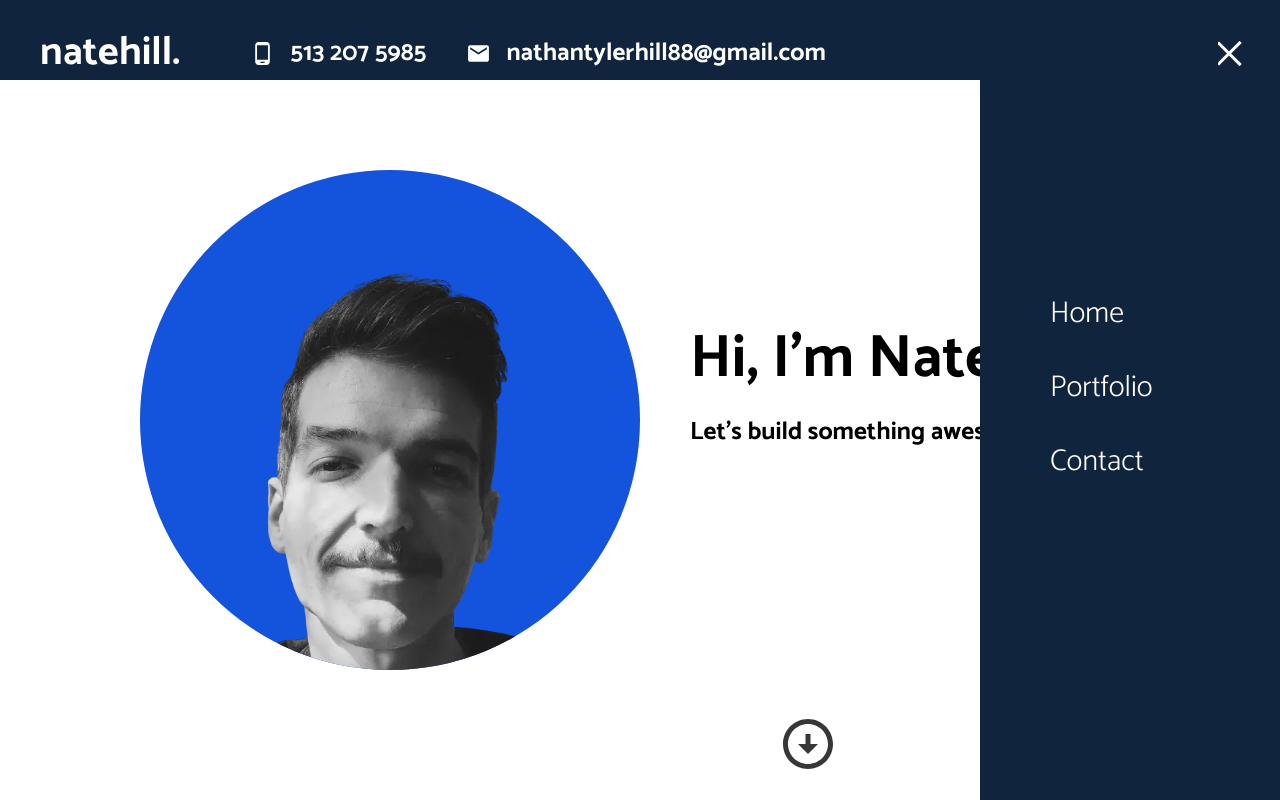
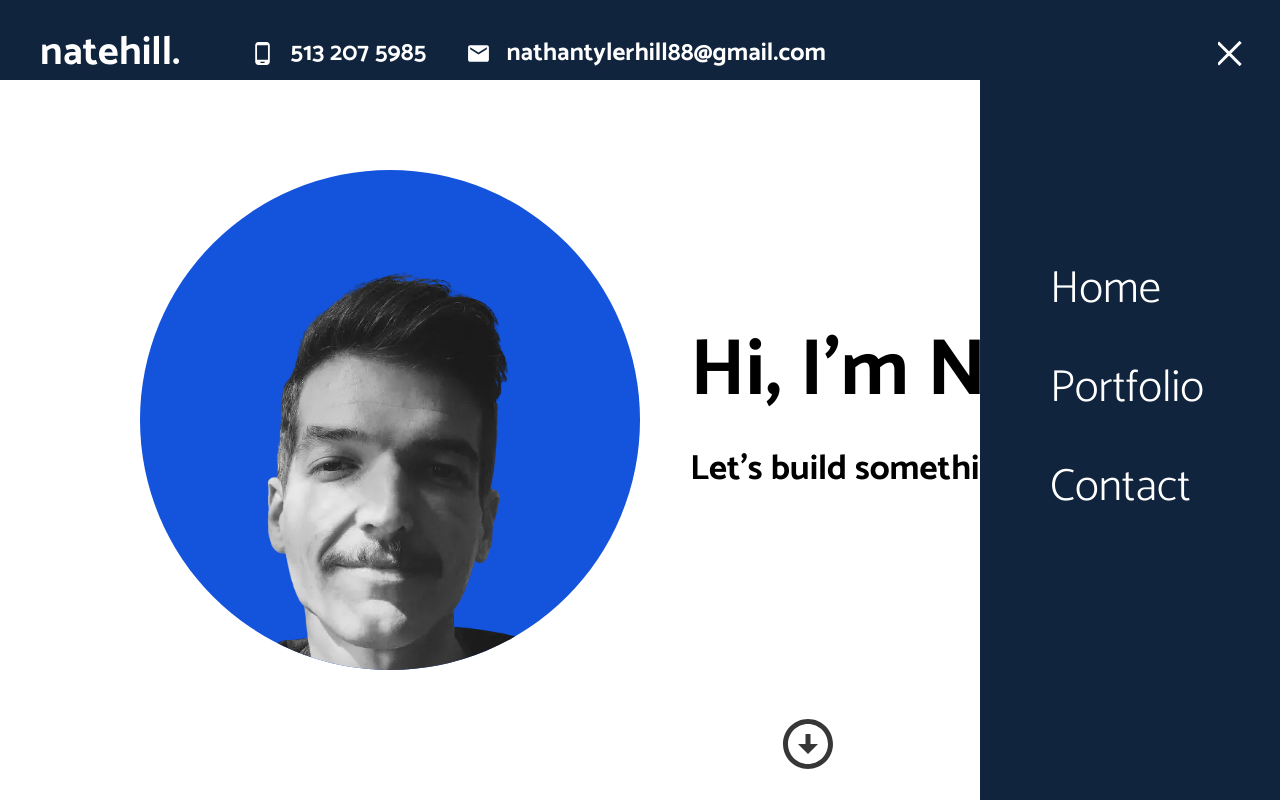
Before and after one commit to estin8/reactportfolio, a React (Create React App) app: page / in a window 1280 px wide. Built offline with nearby package versions, Linux system fonts and the light colour scheme.

Commit message:
added material-ui-image in lieu of <img>, fixed sizing on menu

```diff
--- a/src/components/intro/intro.scss
+++ b/src/components/intro/intro.scss
@@ -66,7 +66,7 @@
             justify-content: center;
             align-items: flex-start;
             scrollbar-width: none;
-            margin-top: -40px;
+            margin-top: -20px;
 
             @include mobile {
                 padding-left: 0;
@@ -74,23 +74,23 @@
             }
 
             h1 {
-                font-size: 60px;
+                font-size: 80px;
                 margin: 3px 0;
 
 
                 @include mobile {
-                    font-style: 45px;
+                    font-size: 65px;
                 }
 
             }
 
             h2 {
-                font-size: 35px;
+                font-size: 45px;
 
             }
 
             h3 {
-                font-size: 25px;
+                font-size: 35px;
 
                 @include mobile {
                     font-style: 20px;
--- a/src/components/menu/menu.scss
+++ b/src/components/menu/menu.scss
@@ -14,7 +14,7 @@
     justify-content: center;
     transition: all 1s ease;
 
-    &.active{
+    &.active {
         right: 0;
     }
 
@@ -22,14 +22,15 @@
         margin: 0;
         padding: 0;
         list-style: none;
-        font-size: 30px;
+        font-size: 45px;
         font-weight: 300;
         color: white;
         width: 60%;
 
-        li{
+        li {
             margin-bottom: 25px;
-            a{
+
+            a {
                 font-size: inherit;
                 color: inherit;
                 text-decoration: none;
```
